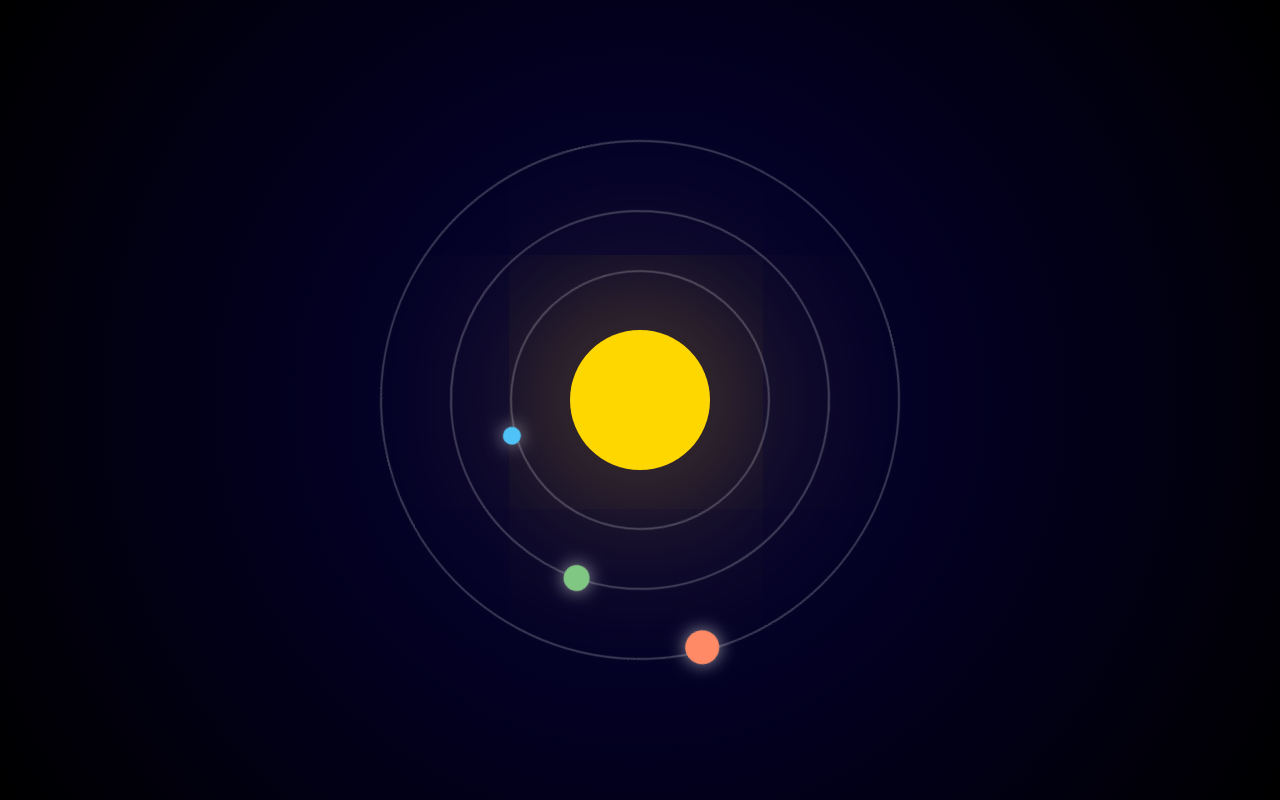
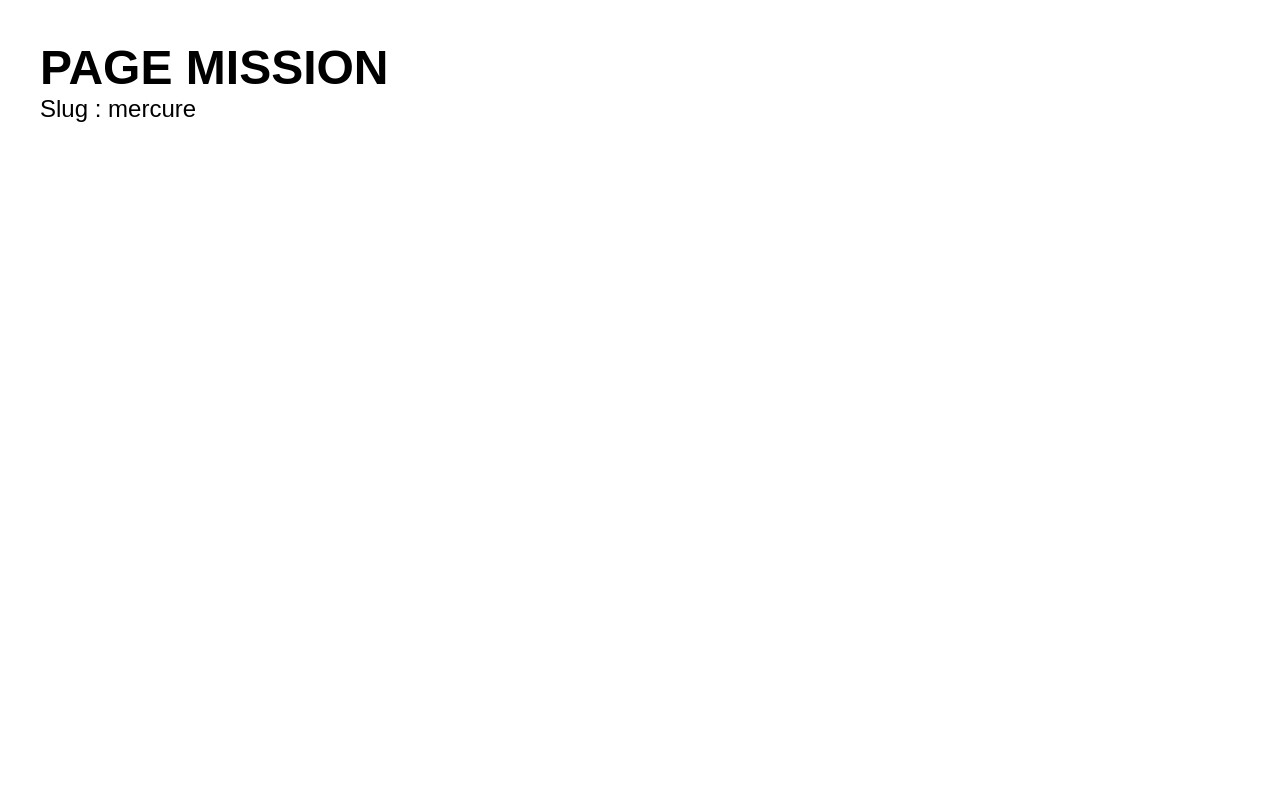
Before and after one commit to cvmtpmr/mission-espace, a Next.js app: page /child/missions/mercure in a window 1280 px wide. Built offline with nearby package versions, Linux system fonts and the light colour scheme; no server answers.

Commit message:
git add . git commit -m "update missions pages" git push

```diff
--- a/app/child/layout.tsx
+++ b/app/child/layout.tsx
@@ -8,7 +8,10 @@ export default function ChildLayout({
   return (
     <>
       <SolarSystem />
-      {children}
+      <div style={{ position: "relative", zIndex: 50 }}>
+  {children}
+</div>
+
     </>
   );
 }
--- a/app/child/missions/[slug]/page.tsx
+++ b/app/child/missions/[slug]/page.tsx
@@ -1,107 +1,18 @@
-import Link from "next/link";
-import { createSupabaseServerClient } from "@/lib/supabase/server";
-
-export default async function MissionSlugPage({
-  params,
-}: {
-  params: { slug: string };
-}) {
-  const supabase = await createSupabaseServerClient();
-
-  const {
-    data: { user },
-  } = await supabase.auth.getUser();
-
-  if (!user) {
-    return (
-      <div className="p-6">
-        <h1 className="text-2xl font-bold">Mission</h1>
-        <p>Pas connecté.</p>
-        <Link className="underline" href="/child">
-          ← Retour
-        </Link>
-      </div>
-    );
-  }
-
-  const { data: profile, error: profileError } = await supabase
-    .from("profiles")
-    .select("family_id")
-    .eq("id", user.id)
-    .maybeSingle();
-
-  if (profileError || !profile?.family_id) {
-    return (
-      <div className="p-6">
-        <h1 className="text-2xl font-bold">Erreur profile</h1>
-        <p>family_id manquant.</p>
-        <p className="opacity-80">{profileError?.message}</p>
-        <Link className="underline" href="/child/missions">
-          ← Retour aux missions
-        </Link>
-      </div>
-    );
-  }
-
-  const { data: mission, error: missionError } = await supabase
-    .from("missions")
-    .select("id,title,slug,stars_reward,status,due_date,created_at")
-    .eq("family_id", profile.family_id)
-    .eq("slug", params.slug)
-    .maybeSingle();
-
-  if (missionError) {
-    return (
-      <div className="p-6">
-        <h1 className="text-2xl font-bold">Erreur mission</h1>
-        <pre className="opacity-80">{missionError.message}</pre>
-        <Link className="underline" href="/child/missions">
-          ← Retour aux missions
-        </Link>
-      </div>
-    );
-  }
-
-  if (!mission) {
-    return (
-      <div className="p-6">
-        <h1 className="text-2xl font-bold">Mission introuvable</h1>
-        <p>slug: {params.slug}</p>
-        <Link className="underline" href="/child/missions">
-          ← Retour aux missions
-        </Link>
-      </div>
-    );
-  }
-
+export default function Page({ params }: { params: { slug: string } }) {
   return (
-    <div className="p-6 space-y-4 relative z-50">
-      <div className="flex items-center justify-between">
-        <Link className="underline" href="/child/missions">
-          ← Retour aux missions
-        </Link>
-        <Link className="underline" href="/child">
-          Dashboard
-        </Link>
-      </div>
-
-      <h1 className="text-3xl font-bold">{mission.title}</h1>
-
-      <div className="rounded-lg border border-white/20 bg-black/40 p-4 space-y-2">
-        <div><b>Slug :</b> {mission.slug}</div>
-        <div><b>Statut :</b> {mission.status}</div>
-        <div><b>Étoiles :</b> {mission.stars_reward}</div>
-        <div><b>Date limite :</b> {String(mission.due_date)}</div>
-      </div>
-
-      {/* Prochaine étape: bouton "Terminer" / RPC */}
-      <button
-        className="rounded-lg bg-white/90 px-4 py-2 font-semibold text-black hover:bg-white"
-        disabled
-        title="On l'active à l'étape suivante"
-      >
-        Terminer la mission ⭐
-      </button>
+    <div
+      style={{
+        position: "fixed",
+        inset: 0,
+        background: "white",
+        color: "black",
+        zIndex: 999999,
+        padding: 40,
+        fontSize: 24,
+      }}
+    >
+      <h1>PAGE MISSION</h1>
+      <p>Slug : {params.slug}</p>
     </div>
   );
 }
```
